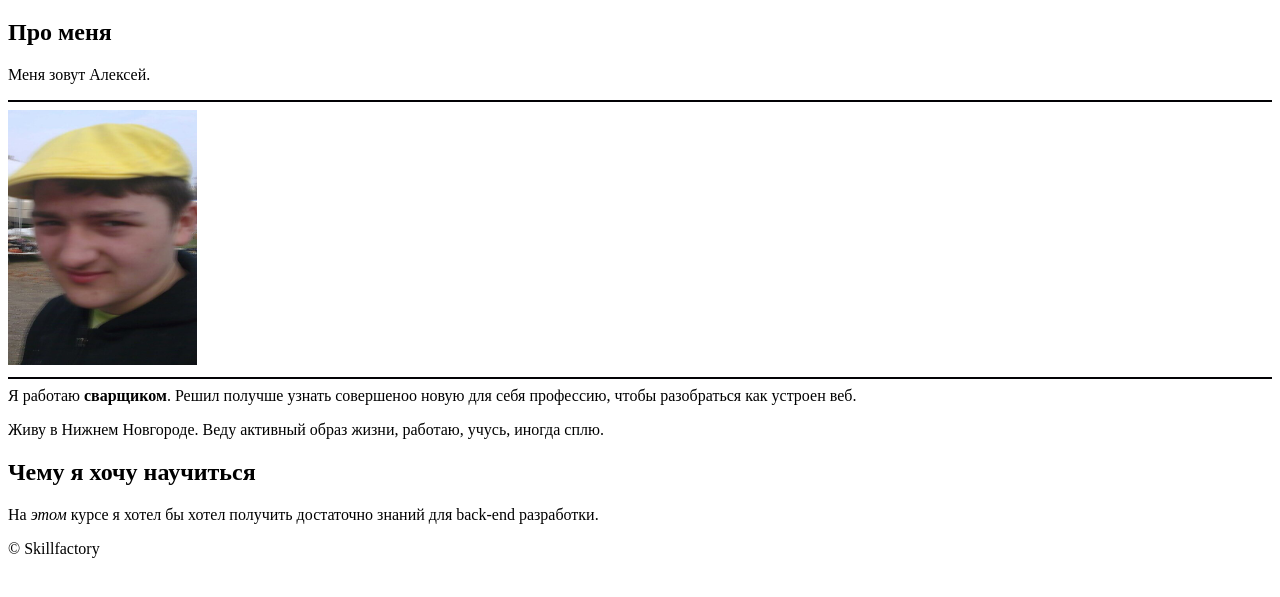
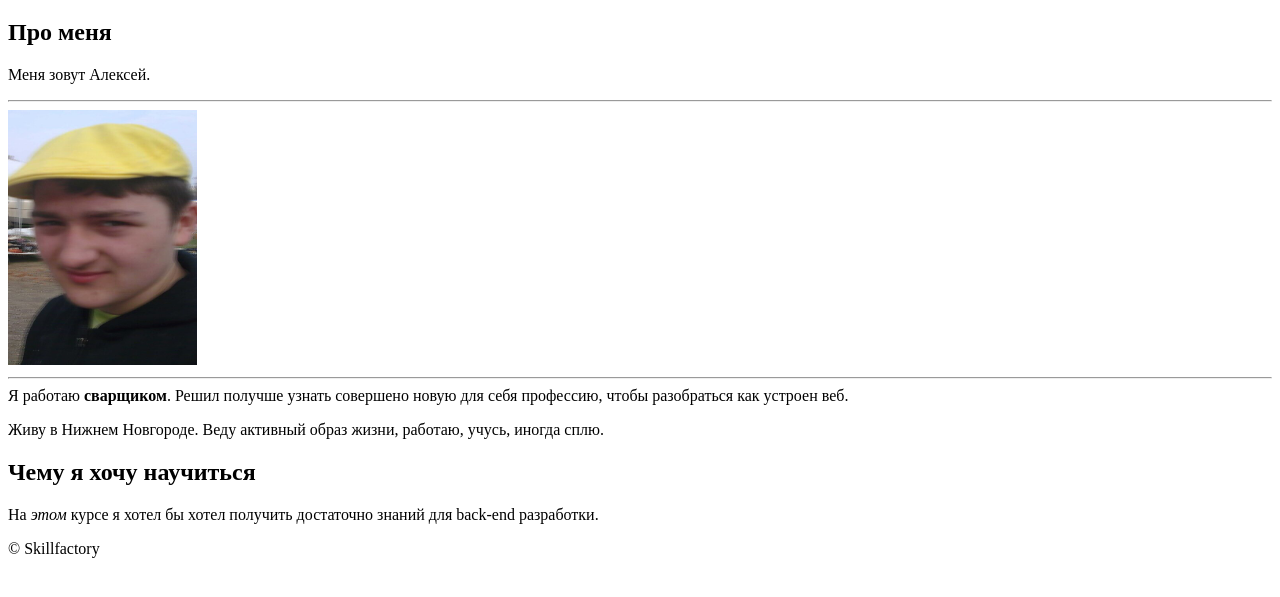
Before and after one commit to enterZdk/first_html, a plain HTML site: page site/pages/index.html in a window 1280 px wide. Shown: the part 87-684 px from the top of the page. Drawn offline with Linux system fonts and the light colour scheme.

Commit message:
fix and final

```diff
--- a/site/pages/index.html
+++ b/site/pages/index.html
@@ -3,7 +3,7 @@
 <html lang="ru">
 
 <head>
-    <meta charset="utf-8" />
+    <meta charset="utf-8">
     <title>Моя первая веб-страница</title>
 </head>
 
@@ -17,9 +17,9 @@
         <h1>Моя первая веб-страница</h1>
         <h2>Про меня</h2>
         <p>Меня зовут Алексей.
-            <hr color="325"><img src="../images/111.jpg" width="189" height="255"  alt="Я">
+            <hr><img src="../images/111.jpg" width="189" height="255" alt="Я">
             <!-- долго не мог понять, почему нормально не вставляется картинка, оказалось, я неправильно указывал путь :) -->
-            <hr color="325"> Я работаю <strong>сварщиком</strong>. Решил получше узнать совершеноо новую для себя
+            <hr> Я работаю <strong>сварщиком</strong>. Решил получше узнать совершено новую для себя
             профессию, чтобы
             разобраться как устроен веб.
         </p>
```
